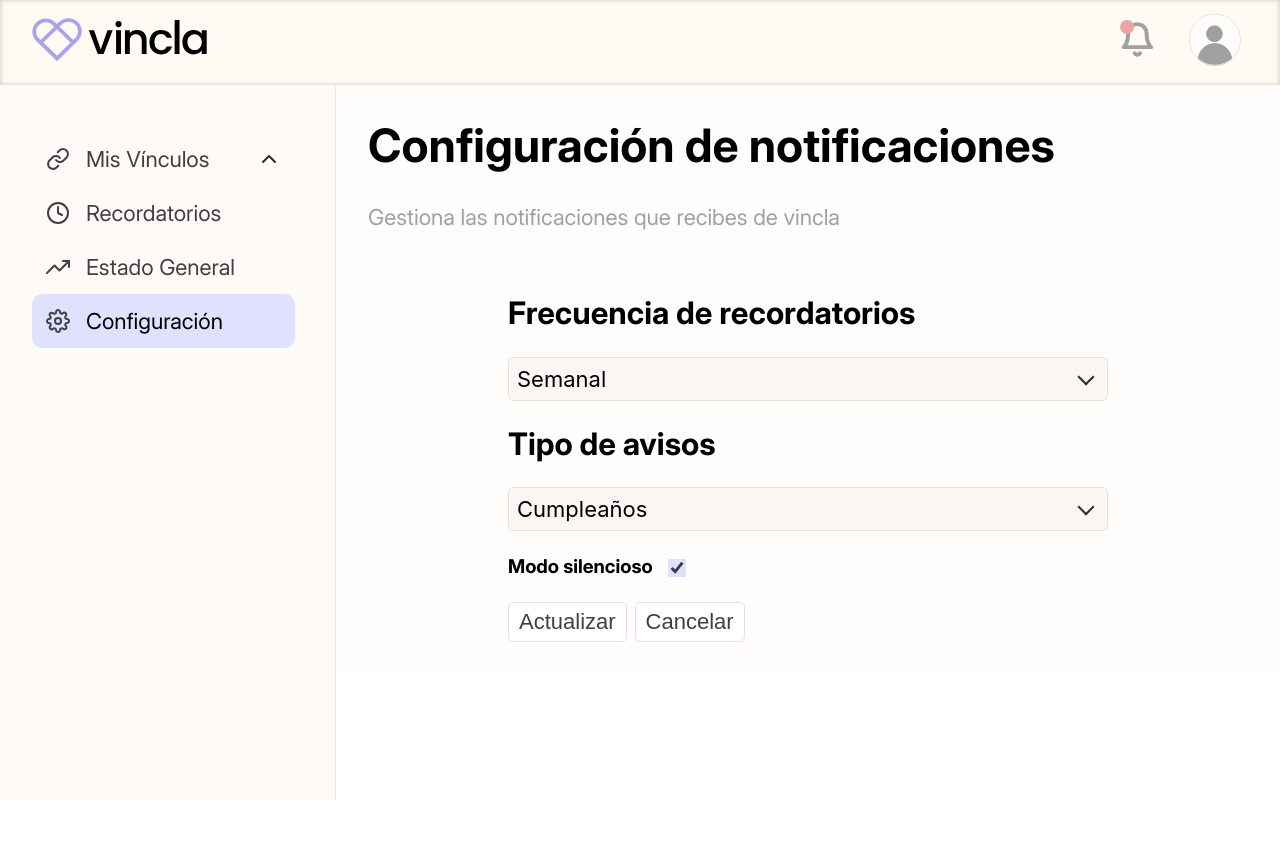
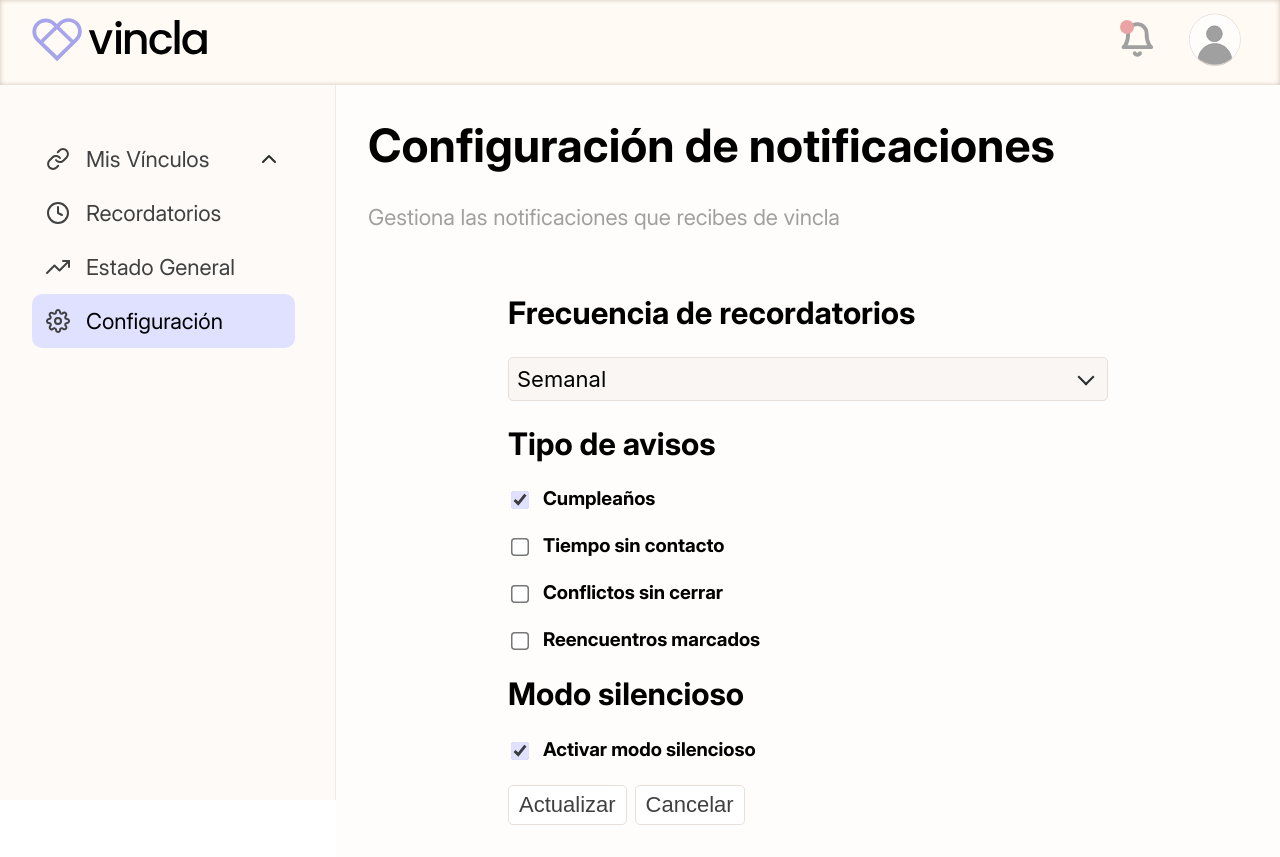
Before and after one commit to SrnPrz/Vincla-Web, a React (Create React App) app: page /configuracion/notificaciones in a window 1280 px wide. Before the commit the page ends 800 px from the top, so only its background shows below. Built offline with nearby package versions, Linux system fonts and the light colour scheme.

Commit message:
Retoques

```diff
--- a/src/App.js
+++ b/src/App.js
@@ -13,13 +13,13 @@ function App() {
     <div className="App">
       <BrowserRouter>
         <Routes>
-          <Route path="login" element={<Header isLogged={false} setMenuVisible={ () => setMenuVisible(prev => !prev) }></Header>}></Route>
+          <Route path="/" element={<Header isLogged={false} setMenuVisible={ () => setMenuVisible(prev => !prev) }></Header>}></Route>
           <Route path="/*" element={ <Header isLogged={true} setMenuVisible={ () => setMenuVisible(prev => !prev) }></Header> }></Route>
         </Routes>
       </BrowserRouter>
       <BrowserRouter>
         <Routes>
-          <Route path="login" element={<Login data={data}></Login>}></Route>
+          <Route path="/" element={<Login data={data}></Login>}></Route>
           <Route path="/*" element={ <MainContent data={data} menuVisible={menuVisible}></MainContent> }></Route>
         </Routes>
       </BrowserRouter>
--- a/src/components/Header.js
+++ b/src/components/Header.js
@@ -16,7 +16,7 @@ export const Header = ({isLogged, setMenuVisible }) => {
                 <img src="/img/burger-menu.svg" width="36px" height="36px"></img>
             </button>}
             <div>
-                <a href="/">
+                <a href="/vinculos">
                     <img src="/img/vincla_logo.svg"></img>
                 </a>
             </div>
--- a/src/components/Login.js
+++ b/src/components/Login.js
@@ -29,7 +29,7 @@ export const Login = ({data, person }) => {
                     }
                     {
                         userLogginEnabled &&
-                        <form action="/" onSubmit={
+                        <form action="/vinculos" onSubmit={
                             (e) => {
 
                                 for (var i = 0; i < users.length; i++) {
--- a/src/components/Main-Content.js
+++ b/src/components/Main-Content.js
@@ -32,7 +32,7 @@ export const MainContent = ({data, menuVisible}) => {
             </div>
             <div id="pageContent">
                 <Routes>
-                    <Route path="/" element={ <BondsMenu data={updatedData} toggleUpdateData={toggleUpdateData}></BondsMenu> }></Route>
+                    <Route path="/vinculos" element={ <BondsMenu data={updatedData} toggleUpdateData={toggleUpdateData}></BondsMenu> }></Route>
                     <Route path="/vinculos/*" element={ <BondsMenu data={updatedData} toggleUpdateData={toggleUpdateData}></BondsMenu> }></Route>
                     <Route path="/recordatorios" element={ <RemindersMenu data={updatedData}></RemindersMenu> }></Route>
                     <Route path="/estado-general" element={ <OverallConditionMenu data={updatedData}></OverallConditionMenu> }></Route>
--- a/src/components/Notification-Menu.js
+++ b/src/components/Notification-Menu.js
@@ -6,8 +6,14 @@ export const NotificationMenu = ({ user }) => {
     const navigate = useNavigate();
 
     const [notifFreq, setNotifFreq] = useState(user.settings.notificationFreq);
-    const [notifType, setNotifType] = useState(user.settings.notificationType);
+    const [notifTypes, setNotifTypes] = useState({...user.settings.notificationTypes});
     const [silentMode, setSilentMode] = useState(user.settings.silentMode);
+
+    const toggleNotifTypes = (key, value) => {
+        const newNotifType = { ...notifTypes };
+        newNotifType[key] = value;
+        setNotifTypes(newNotifType);
+    }
 
     return (
         <div className="notificationPage contentWrap">
@@ -18,7 +24,7 @@ export const NotificationMenu = ({ user }) => {
                 (e) => {
                     e.preventDefault();
                     user.settings.notificationFreq = notifFreq;
-                    user.settings.notificationType = notifType;
+                    user.settings.notificationTypes = notifTypes;
                     user.settings.silentMode = silentMode;
                     navigate("/configuracion");
                 }
@@ -35,26 +41,42 @@ export const NotificationMenu = ({ user }) => {
                 </div>
                 <div className="formSection">
                     <h2>Tipo de avisos</h2>
-                    <div className="selectWrap">
-                        <select id="notifFreq" value={notifType} onChange={(e) => setNotifType(e.target.value)}>
-                            <option value="Cumpleanos">Cumpleaños</option>
-                            <option value="Tiempo sin contacto">Tiempo sin contacto</option>
-                            <option value="Conflictos sin cerrar">Conflictos sin cerrar</option>
-                            <option value="Reencuentros marcados">Reencuentros marcados</option>
-                        </select>
+
+                    <div className="formCheckboxSection">
+                        <input id="birthday" checked={notifTypes["birthday"]} type="checkbox"
+                            onChange={() => toggleNotifTypes("birthday", !notifTypes["birthday"])} />
+                        <label htmlFor="birthday">Cumpleaños</label>
                     </div>
-                </div>
+                    <div className="formCheckboxSection">
+                        <input id="noContTime" checked={notifTypes["noContTime"]} type="checkbox"
+                            onChange={() => toggleNotifTypes("noContTime", !notifTypes["noContTime"])} />
+                        <label htmlFor="noContTime">Tiempo sin contacto</label>
+                    </div>
+                    <div className="formCheckboxSection">
+                        <input id="pendingConflcit" checked={notifTypes["pendingConflcit"]} type="checkbox"
+                            onChange={() => toggleNotifTypes("pendingConflcit", !notifTypes["pendingConflcit"])} />
+                        <label htmlFor="pendingConflcit">Conflictos sin cerrar</label>
+                    </div>
+                    <div className="formCheckboxSection">
+                        <input id="markedReun" checked={notifTypes["markedReun"]} type="checkbox"
+                            onChange={() => toggleNotifTypes("markedReun", !notifTypes["markedReun"])} />
+                        <label htmlFor="markedReun">Reencuentros marcados</label>
+                    </div>
+                </div >
 
-                <div className="formCheckboxSection">
-                    <label htmlFor="silentMode">Modo silencioso</label>
-                    <input id="silentMode" checked={silentMode} type="checkbox" onChange={() => setSilentMode(!silentMode)}/>
+                <div className="formSection">
+                    <h2>Modo silencioso</h2>
+                    <div className="formCheckboxSection">
+                        <input id="silentMode" checked={silentMode} type="checkbox" onChange={() => setSilentMode(!silentMode)} />
+                        <label htmlFor="silentMode">Activar modo silencioso</label>
+                    </div>
                 </div>
 
                 <div className="formSubmitSection">
                     <button type="submit">Actualizar</button>
                     <button type="button" onClick={() => navigate("/configuracion")}>Cancelar</button>
                 </div>
-            </form>
-        </div>
+            </form >
+        </div >
     )
 }
--- a/src/components/Password-Menu.js
+++ b/src/components/Password-Menu.js
@@ -36,7 +36,6 @@ export const PasswordMenu = ({user}) => {
                     <input id="oldPassword" onChange={(e) => { setOldPassword(e.target.value) }}
                         type="password" placeholder="Introduzca su contraseña actual" required></input>
                 </div>
-                <p className="tip"><a>¿No recuerdas tu contraseña?</a></p>
 
                 <div className="formSection">
                    <h2>Contraseña actual</h2>
--- a/src/components/data/data.json
+++ b/src/components/data/data.json
@@ -10,7 +10,9 @@
             },
             "settings" : {
                 "notificationFreq" : "Semanal",
-                "notificationType" : "Cumpleanos",
+                "notificationTypes" : {
+                    "birthday" : true
+                },
                 "silentMode" : true
             }
         }
@@ -100,7 +102,7 @@
                         "date": "2023-10-11",
                         "type": "Compromiso",
                         "title": "Reunión familiar cada sábado",
-                        "description": "Dado que no tendemos a hablar de nuestras cosas, mamá y yo decidimos reunirnos cada sábado para tener una charla sobre la semana. Le preparo la merienda a mamá como forma de mostrarme cariñoso"
+                        "description": "Dado que no tendemos a hablar de nuestras cosas, mamá y yo decidimos reunirnos cada sábado para tener una charla sobre la semana."
                     }
                 ],
                 "limits": [
@@ -352,7 +354,7 @@
             "name": "Miguel Herrera",
             "image": "default.svg",
             "type": "conocido",
-            "status": "neutral",
+            "status": "estable",
             "last_contact": "2025-07-03",
             "closeness": "distante",
             "birthday": "",
--- a/src/index.css
+++ b/src/index.css
@@ -1799,6 +1799,7 @@ a.tabSelected {
   .bondsOps {
     flex-direction: row-reverse;
     justify-content: flex-end;
+    column-gap: 8px;
   }
 
   .searchBar {
```
Also changed, not shown: src/components/Person-Cards-Menu.js (+31 -3 lines), public/img/add-person.svg (added).
